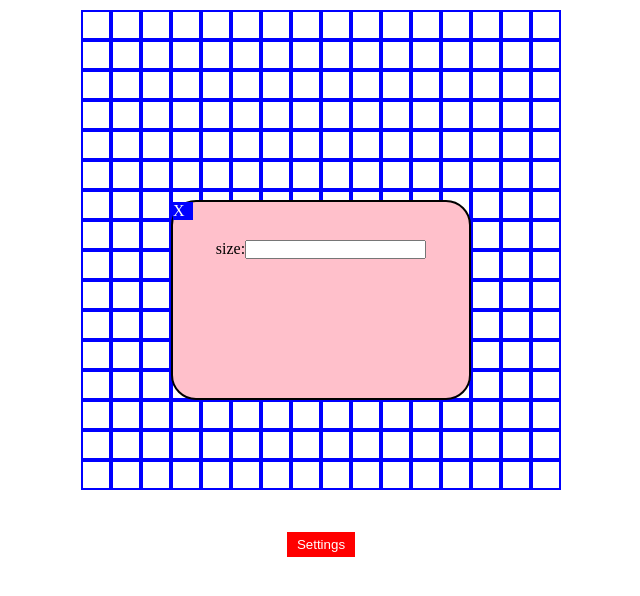
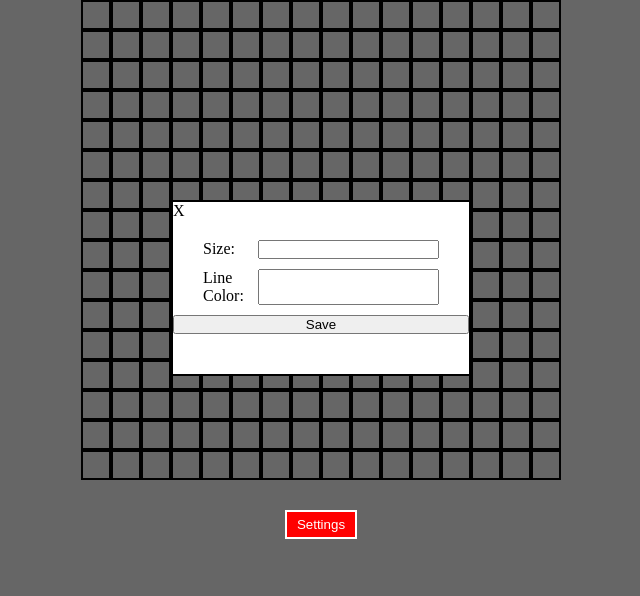
Before and after one commit to JoeNelson14/etch-a-sketch, a plain HTML site: page index.html in a window 1280 px wide. Both pictures are taken after a click on the button "Settings". Shown: the whole page, without its empty margins (319-959 px from the left). Drawn offline with Linux system fonts and the light colour scheme.

Commit message:
Update js, html, and css file
added pop up window for settings and settings button in html file,
added css for overlay effect on webpage when settings window is open,
added some css for settings window, added reset grid function,
added input variables to get input from settings and made grid resize
to what user enters.

```diff
--- a/css/styles.css
+++ b/css/styles.css
@@ -4,21 +4,33 @@
     box-sizing: border-box;
 }
 
-body {
+.overlay {
     display: flex;
     flex-direction: column;
     align-items: center;
     gap: 30px;
 }
 
+.overlay-active {
+    background-color: rgba(0, 0, 0, 0.6);
+    width: 100%;
+    height: 100%;
+    z-index: 5;
+    position: fixed;
+    top: 0;
+    left: 0;
+    right: 0;
+    bottom: 0;
+}
+
 .grid-container {
     display: flex;
     align-items: center;
-    height: 500px;
+    max-width: 100%;
 }
 
 .grid-section {
-    border: 2px solid blue;
+    border: 2px solid black;
     width: 30px;
     height: 30px;
 }
@@ -34,17 +46,16 @@ body {
     border: 2px solid white;
 }
 
-.settings-popup {
+.settings-popup-window {
     width: 300px;
-    height: 200px;
     flex-direction: column;
     gap: 20px;
     border: 2px solid black;
-    border-radius: 25px;
     position: fixed;
     top: 200px;
-    background-color: pink;
+    background-color: white;
     display: none;
+    padding-bottom: 40px;
 }
 
 .settings-popup-active {
@@ -52,12 +63,20 @@ body {
 }
 
 .close-settings-btn {
-    background-color: blue;
-    color: white;
+    background-color: white;
+    color: black;
     width: 20px;
 }
 
-.settings-content {
+.settings-content-container {
     display: flex;
     justify-content: center;
+    flex-direction: column;
+    gap: 10px;
 }
+
+.input-container {
+    display: flex;
+    justify-content: space-between;
+    margin: 0 30px;
+}
--- a/index.html
+++ b/index.html
@@ -10,15 +10,29 @@
     <script src="js/app.js" defer></script>
 </head>
 <body>
-    <div class="grid-container">
+    <div class="overlay">
+        <div class="grid-container">
 
-    </div>
-    <button class="settings-btn">Settings</button>
-    <div class="settings-popup">
-        <span class="close-settings-btn">X</span>
-        <div class="settings-content">
-            <p>size: </p>
-            <input class="input-size" type="text">
+        </div>
+
+        <button class="settings-btn">Settings</button>
+
+        <div class="settings-popup-window">
+            <span class="close-settings-btn">X</span>
+
+            <div class="settings-content-container">
+                <div class="input-container">
+                    <p>Size: </p>
+                    <input class="input-size" type="text">
+                </div>
+
+                <div class="input-container">
+                    <p>Line Color: </p>
+                    <input class="input-line-color" type="text">
+                </div>
+
+                <button class="save-btn">Save</button>
+            </div>
         </div>
     </div>
 </body>
--- a/js/app.js
+++ b/js/app.js
@@ -1,39 +1,78 @@
 const GRID_CONTAINER = document.querySelector('.grid-container');
+const SAVE_BTN = document.querySelector('.save-btn');
 
-createGrid();
 
-function createGrid() {
-    for (let i = 0; i < 16; i++)
+//settings window and grid square event listeners
+const SETTINGS_BTN = document.querySelector('.settings-btn');
+const SETTINGS_WINDOW = document.querySelector('.settings-popup-window');
+const SETTINGS_CLOSE_BTN = document.querySelector('.close-settings-btn');
+const OVERLAY = document.querySelector('.overlay');
+
+let COLUM_CONTAINER = '';
+let GRID_SQUARES = '';
+
+
+createGrid(16);
+
+function createGrid(size) {
+    for (let i = 0; i < size; i++)
     {
-        const COLUM_CONTAINER = document.createElement('div');
+        COLUM_CONTAINER = document.createElement('div');
         COLUM_CONTAINER.classList.add('colum-container');
         GRID_CONTAINER.appendChild(COLUM_CONTAINER);
-        for (let j = 0; j < 16; j++)
+        for (let j = 0; j < size; j++)
         {
             const GRID_SECTION = document.createElement('div');
             GRID_SECTION.classList.add('grid-section');
             COLUM_CONTAINER.appendChild(GRID_SECTION);
         }
     }
+
+    GRID_SQUARES = document.querySelectorAll('.grid-section');
+    hoverGrid();
+
 }
 
-const GRID_SQUARES = document.querySelectorAll('.grid-section');
 
+
+function hoverGrid()
+{
     GRID_SQUARES.forEach((square) => {
         square.addEventListener('mouseover', () => {
+            //checks if settings window is open and stops evenlistener from working
+            if (SETTINGS_WINDOW.classList.contains('settings-popup-active'))
+            {
+                return;
+            }
             square.classList.toggle('grid-square-hover');
         });
     });
+}
+
+function resetGrid()
+{
+    while (GRID_CONTAINER.hasChildNodes())
+    {
+        GRID_CONTAINER.removeChild(GRID_CONTAINER.firstChild);
+    }
+}
 
 
-const SETTINGS_BTN = document.querySelector('.settings-btn');
-const SETTINGS_WINDOW = document.querySelector('.settings-popup');
-const SETTINGS_CLOSE_BTN = document.querySelector('.close-settings-btn');
 
 SETTINGS_BTN.addEventListener('click', () => {
     SETTINGS_WINDOW.classList.add('settings-popup-active');
+    OVERLAY.classList.add('overlay-active');
 });
 
 SETTINGS_CLOSE_BTN.addEventListener('click', () => {
     SETTINGS_WINDOW.classList.remove('settings-popup-active');
+    OVERLAY.classList.remove('overlay-active');
 });
+
+SAVE_BTN.addEventListener('click', () => {
+    let gridSize = document.querySelector('.input-size').value;
+    resetGrid();
+    createGrid(gridSize);
+    SETTINGS_WINDOW.classList.remove('settings-popup-active');
+    OVERLAY.classList.remove('overlay-active');
+});
```
Lines whose indentation alone changed are shown as unchanged.
